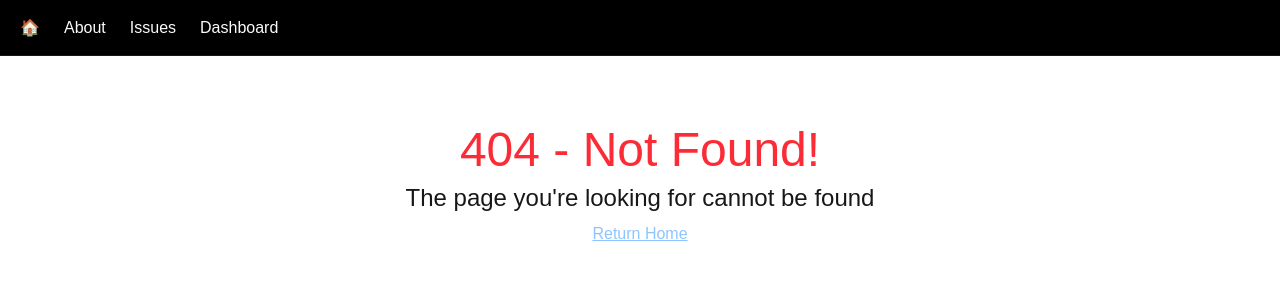
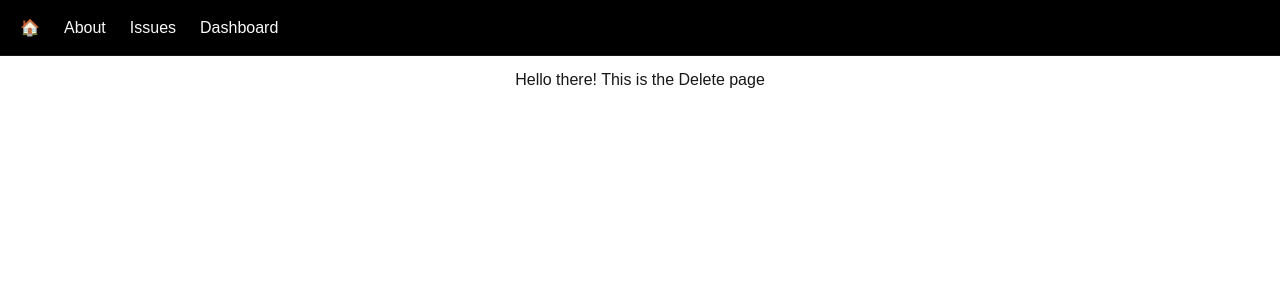
Before and after one commit to Protean-Runna/issue-tracking-project, a Next.js app: page /issues/1/delete in a window 1280 px wide. Before the commit this address had no page. Shown: the top 300 px of the page. Built offline with nearby package versions, Linux system fonts and the light colour scheme; what @radix-ui/themes would draw is missing.

Commit message:
Initial Commit: Edit and Delete Pages & loading state

```diff
--- /dev/null
+++ b/app/issues/[id]/delete/loading.tsx
@@ -0,0 +1,9 @@
+import { Loader } from "@/app/components/Loader"
+
+
+export default function LoadingState() {
+    return (
+        <Loader/>
+    )
+
+}
--- /dev/null
+++ b/app/issues/[id]/delete/page.tsx
@@ -0,0 +1,8 @@
+export default function DeletePage(){
+    return (
+        <div className="flex min-h-screen justify-center ">
+            <p className="">Hello there! This is the Delete page</p>
+        </div>
+
+    );
+}
--- /dev/null
+++ b/app/issues/[id]/edit/loading.tsx
@@ -0,0 +1,9 @@
+import { Loader } from "@/app/components/Loader"
+
+
+export default function LoadingState() {
+    return (
+        <Loader/>
+    )
+
+}
--- /dev/null
+++ b/app/issues/[id]/edit/page.tsx
@@ -0,0 +1,10 @@
+
+
+export default function EditPage(){
+    return (
+        <div className="flex min-h-screen justify-center ">
+            <p className="">Hello there! This is the Edit page</p>
+        </div>
+
+    );
+}
```
